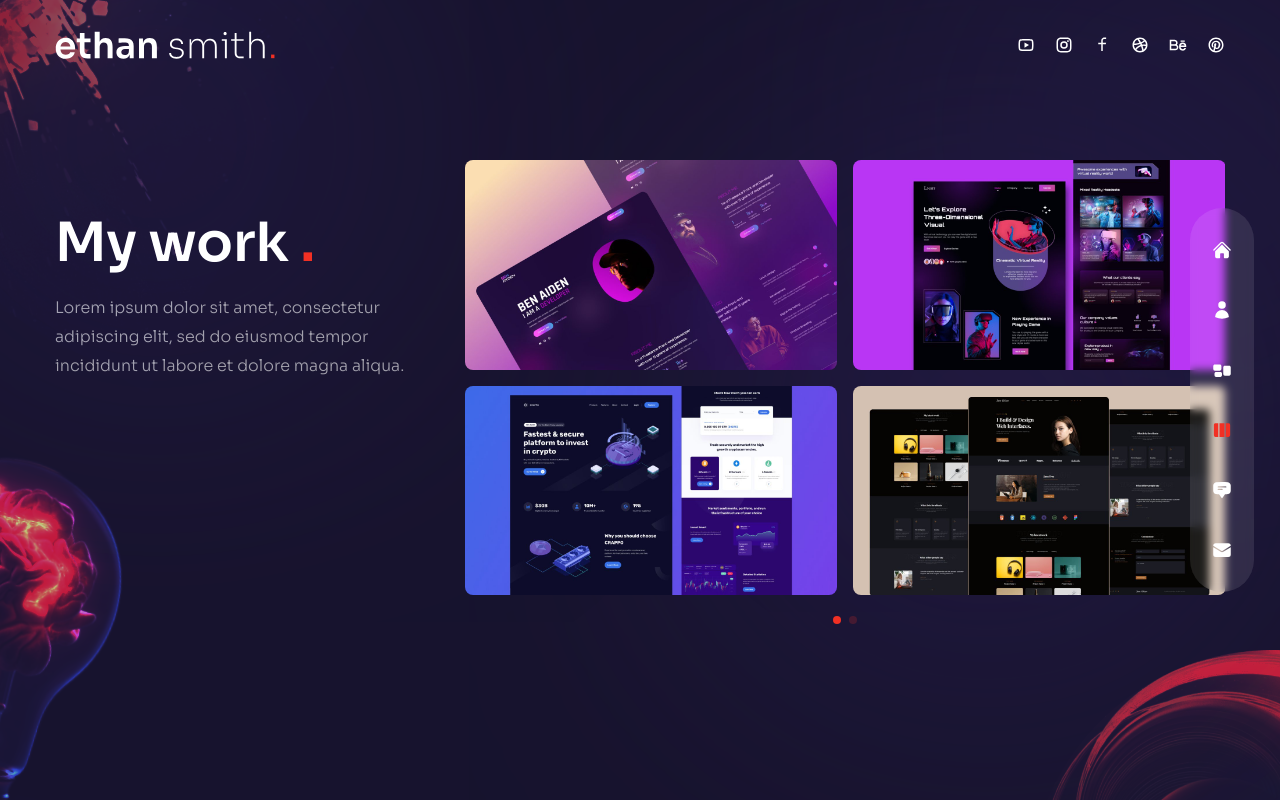
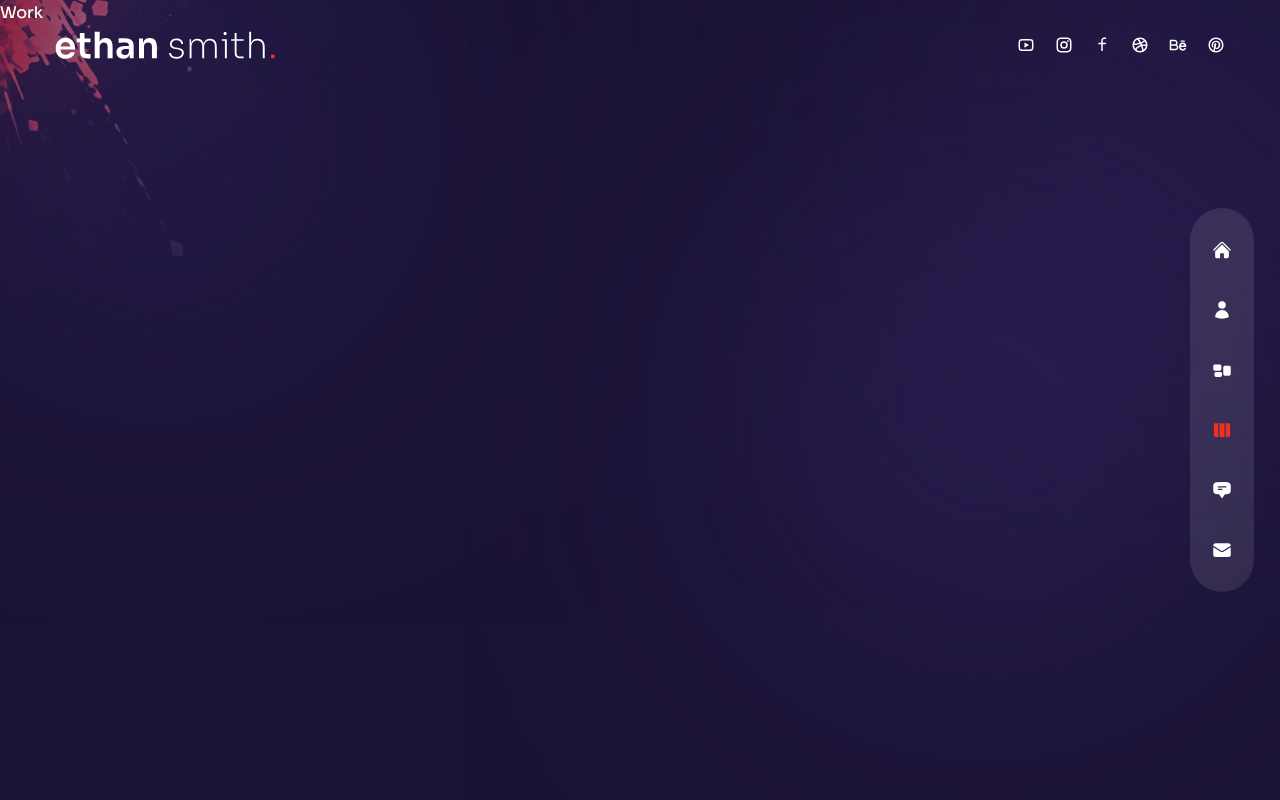
Before and after one commit to NaKMiers/Portfolio_NextJS, a Next.js app: page /work in a window 1280 px wide. Built offline with nearby package versions, Linux system fonts and the light colour scheme.

Commit message:
Revert "completed testimonial and contact"
This reverts commit d08ba4bb12f5a2b5d64b6a1dc02aff1cbb47935e.

```diff
--- a/components/TestimonialSlider.jsx
+++ b/components/TestimonialSlider.jsx
@@ -1,11 +1,4 @@
-import Image from 'next/image'
-import { FaQuoteLeft } from 'react-icons/fa'
-import { Navigation, Pagination } from 'swiper'
-import 'swiper/css'
-import 'swiper/css/navigation'
-import 'swiper/css/pagination'
-import { Swiper, SwiperSlide } from 'swiper/react'
-
+// testimonial data
 const testimonialData = [
   {
     image: '/t-avt-1.png',
@@ -28,55 +21,10 @@ const testimonialData = [
     message:
       'Lorem ipsum dolor sit amet consectetur adipisicing elit. Cum expedita odit beatae, cupiditate saepe quam officia aut placeat quas neque!',
   },
-]
+];
 
 const TestimonialSlider = () => {
-  return (
-    <Swiper
-      navigation={true}
-      spaceBetween={10}
-      pagination={{
-        clickable: true,
-      }}
-      modules={[Navigation, Pagination]}
-      className='h-[400px]'
-    >
-      {testimonialData.map((person, i) => (
-        <SwiperSlide key={i}>
-          <div className='flex flex-col items-center md:flex-row gap-x-8 h-full px-16'>
-            {/* avatar, name, position */}
-            <div className='w-full max-w-[300px] flex flex-col xl:justify-center items-center relative mx-auto xl:mx-0'>
-              <div className='flex flex-col justify-center text-center'>
-                {/* avatar */}
-                <div className='mb-2 mx-auto'>
-                  <Image src={person.image} alt='avatar' width={100} height={100} />
-                </div>
+  return <div>Testimonial Slider</div>;
+};
 
-                {/* name */}
-                <div className='text-lg'>{person.name}</div>
-
-                {/* position */}
-                <div className='text-[12px] uppercase font-extralight tracking-widest'>
-                  {person.position}
-                </div>
-              </div>
-            </div>
-
-            {/* quote & message */}
-            <div className='flex-1 flex flex-col justify-center before:w-px xl:before:bg-white/20 xl:before:absolute xl:before:left-0 xl:before:h-[200px] relative xl:pl-20'>
-              {/* quote icon */}
-              <div className='mb-4'>
-                <FaQuoteLeft className='text-4xl xl:text-6xl text-white/20 mx-auto md:mx-0' />
-              </div>
-
-              {/* message */}
-              <div className='xl:text-lg text-center md:text-left'>{person.message}</div>
-            </div>
-          </div>
-        </SwiperSlide>
-      ))}
-    </Swiper>
-  )
-}
-
-export default TestimonialSlider
+export default TestimonialSlider;
--- a/components/WorkSlider.jsx
+++ b/components/WorkSlider.jsx
@@ -1,11 +1,3 @@
-import { Swiper, SwiperSlide } from 'swiper/react'
-import { BsArrowRight } from 'react-icons/bs'
-import 'swiper/css'
-import 'swiper/css/free-mode'
-import 'swiper/css/pagination'
-import { Pagination } from 'swiper'
-import Image from 'next/image'
-
 // data
 const workSlides = {
   slides: [
@@ -50,55 +42,10 @@ const workSlides = {
       ],
     },
   ],
-}
+};
 
 const WorkSlider = () => {
-  return (
-    <Swiper
-      spaceBetween={10}
-      pagination={{
-        clickable: true,
-      }}
-      modules={[Pagination]}
-      className='h-[280px] sm:h-[480px]'
-    >
-      {workSlides.slides.map((slide, i) => (
-        <SwiperSlide key={i}>
-          <div className='grid grid-cols-2 grid-rows-2 gap-4 cursor-pointer'>
-            {slide.images.map((image, i) => (
-              <div
-                className='relative rounded-lg overflow-hidden flex items-center justify-center group '
-                key={i}
-              >
-                <div className='flex items-center justify-center relative overflow-hidden group'>
-                  {/* image */}
-                  <Image src={image.path} alt='slide image' width={500} height={300} />
+  return <div>Work Slider</div>;
+};
 
-                  {/* gradient overlay */}
-                  <div className='absolute inset-0 bg-gradient-to-l from-transparent via-[#e838cc] to-[#4a22bd] opacity-0 group-hover:opacity-80 transition-all duration-700' />
-
-                  {/* title */}
-                  <div className='absolute bottom-0 translate-y-full group-hover:-translate-y-10 group-hover:xl:-translate-y-20 transition-all duration-300'>
-                    <div className='flex items-center gap-x-2 text-[13px] tracking-[0.2em]'>
-                      <div className='delay-100'>LIVE</div>
-
-                      <div className='translate-y-[500%] group-hover:translate-y-0 transition-all duration-300 delay-150'>
-                        PROJECT
-                      </div>
-
-                      <div className='text-xl translate-y-[500%] group-hover:translate-y-0 transition-all duration-300 delay-200'>
-                        <BsArrowRight />
-                      </div>
-                    </div>
-                  </div>
-                </div>
-              </div>
-            ))}
-          </div>
-        </SwiperSlide>
-      ))}
-    </Swiper>
-  )
-}
-
-export default WorkSlider
+export default WorkSlider;
--- a/pages/contact/index.jsx
+++ b/pages/contact/index.jsx
@@ -1,52 +1,5 @@
-import Circles from '../../components/Circles'
-import { BsArrowRight } from 'react-icons/bs'
-import { motion } from 'framer-motion'
-import { fadeIn } from '../../variants'
+const Contact = () => {
+  return <div>Contact</div>;
+};
 
-const Contact = () => {
-  return (
-    <div className='h-full bg-primary/30'>
-      <div className='container mx-auto py-32 text-center xl:text-left flex items-center justify-center h-full'>
-        {/* text & form */}
-        <div className='flex flex-col w-full max-w-[700px]'>
-          {/* text */}
-          <motion.h2
-            variants={fadeIn('up', 0.2)}
-            initial='hidden'
-            animate='show'
-            exit='hidden'
-            className='h2 text-center mb-12'
-          >
-            Let&apos;s <span className='text-accent'>connect.</span>
-          </motion.h2>
-          {/* form */}
-          <motion.form
-            variants={fadeIn('up', 0.4)}
-            initial='hidden'
-            animate='show'
-            exit='hidden'
-            className='flex-1 flex flex-col gap-6 w-full mx-auto'
-          >
-            {/* group */}
-            <div className='flex gap-x-6 w-full'>
-              <input className='input' type='text' placeholder='name' />
-              <input className='input' type='email' placeholder='name' />
-            </div>
-
-            <input className='input' type='text' placeholder='subject' />
-            <textarea className='textarea' placeholder='message'></textarea>
-
-            <button className='btn rounded-full border border-white/50 max-w-[170px] px-8 transiton-all duration-300 flex items-center justify-center overflow-hidden hover:border-accent group'>
-              <span className='group-hover:-translate-y-[120%] group-hover:opacity-0 transition-all duration-500'>
-                Let&apos;s talk
-              </span>
-              <BsArrowRight className='-translate-y-[120%] opacity-0 group-hover:flex group-hover:-translate-y-0 group-hover:opacity-100 transition-all duration-300 absolute text-[22px]' />
-            </button>
-          </motion.form>
-        </div>
-      </div>
-    </div>
-  )
-}
-
-export default Contact
+export default Contact;
--- a/pages/services/index.jsx
+++ b/pages/services/index.jsx
@@ -1,7 +1,9 @@
-import { motion } from 'framer-motion'
+import {} from 'react-icons/rx'
+
+import ServiceSlider from '../../components/ServiceSlider'
 import Bulb from '../../components/Bulb'
 import Circles from '../../components/Circles'
-import ServiceSlider from '../../components/ServiceSlider'
+import { motion } from 'framer-motion'
 import { fadeIn } from '../../variants'
 
 const Services = () => {
--- a/pages/testimonials/index.jsx
+++ b/pages/testimonials/index.jsx
@@ -1,29 +1,5 @@
-import TestimonialSlider from '../../components/TestimonialSlider'
-import { motion } from 'framer-motion'
-import { fadeIn } from '../../variants'
+const Testimonials = () => {
+  return <div>Testimonials</div>;
+};
 
-const Testimonials = () => {
-  return (
-    <div className='h-full bg-primary/30 py-32 text-center'>
-      <div className='container mx-auto h-full flex flex-col justify-center'>
-        {/* title */}
-        <motion.h2
-          variants={fadeIn('up', 0.2)}
-          initial='hidden'
-          animate='show'
-          exit='hidden'
-          className='h2 mb-8 xl:mb-0'
-        >
-          What clients <span className='text-accent'></span>say.
-        </motion.h2>
-
-        {/* slider */}
-        <motion.div variants={fadeIn('up', 0.4)} initial='hidden' animate='show' exit='hidden'>
-          <TestimonialSlider />
-        </motion.div>
-      </div>
-    </div>
-  )
-}
-
-export default Testimonials
+export default Testimonials;
--- a/pages/work/index.jsx
+++ b/pages/work/index.jsx
@@ -1,53 +1,5 @@
-import WorkSlider from '../../components/WorkSlider'
-import Bulb from '../../components/Bulb'
-import Circles from '../../components/Circles'
-import { motion } from 'framer-motion'
-import { fadeIn } from '../../variants'
+const Work = () => {
+  return <div>Work</div>;
+};
 
-const Work = () => {
-  return (
-    <div className='h-full bg-primary/30 py-36 flex items-center'>
-      <Circles />
-      <div className='container mx-auto'>
-        <div className='flex flex-col xl:flex-row gap-x-8'>
-          {/* text */}
-          <div className='text-center flex flex-col xl:w-[30vw] lg:text-left mb-4 xl:mb-0'>
-            <motion.h2
-              variants={fadeIn('up', 0.2)}
-              initial='hidden'
-              animate='show'
-              exit='hidden'
-              className='h2 xl:mt-12'
-            >
-              My work <span className='text-accent'>.</span>
-            </motion.h2>
-            <motion.p
-              variants={fadeIn('up', 0.4)}
-              initial='hidden'
-              animate='show'
-              exit='hidden'
-              className='mb-4 max-w-[400px] mx-auto lg:mx-0'
-            >
-              Lorem ipsum dolor sit amet, consectetur adipiscing elit, sed do eiusmod tempor
-              incididunt ut labore et dolore magna aliqua.
-            </motion.p>
-          </div>
-
-          {/* slider */}
-          <motion.div
-            variants={fadeIn('down', 0.6)}
-            initial='hidden'
-            animate='show'
-            exit='hidden'
-            className='w-full xl:max-w-[65%]'
-          >
-            <WorkSlider />
-          </motion.div>
-        </div>
-      </div>
-      <Bulb />
-    </div>
-  )
-}
-
-export default Work
+export default Work;
```
